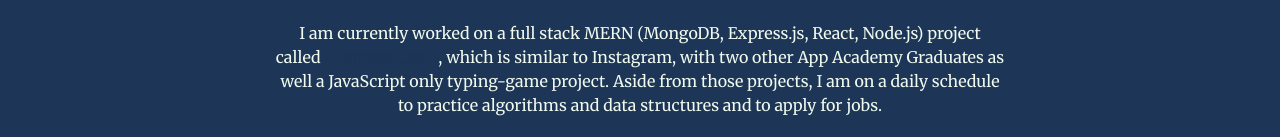
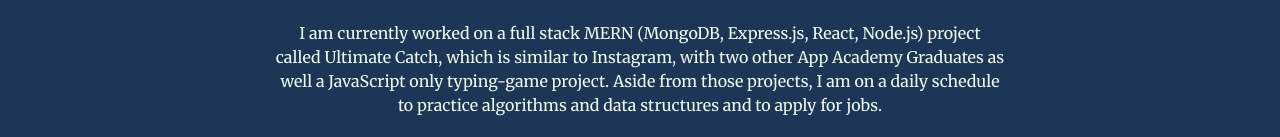
Before and after one commit to jonathanbgjo/portfolio, a plain HTML site: page index.html in a window 1280 px wide. Shown: the part 1580-1717 px from the top of the page. Drawn offline with nearby package versions, Linux system fonts and the light colour scheme.

Commit message:
link color

```diff
--- a/index.html
+++ b/index.html
@@ -64,7 +64,7 @@
 
                         <p class="text-white mt-0 mb-4">During COVID-19/quarantine, I wanted to further develop my skills to better prepare myself for my software career and have recently attended and graduated from App Academy, a full stack immersive bootcamp.
                         The main technologies I enjoyed and worked with include React, Redux, Ruby on Rails, JavaScript, PostgreSQL and MongoDB. </p>
-                        <p class="text-white mt-0 mb-4"> I am currently worked on a full stack MERN (MongoDB, Express.js, React, Node.js) project called <a href="#projects">Ultimate Catch</a>, which is similar to Instagram, with two other App Academy Graduates as well a JavaScript only typing-game project. Aside from those projects, I am on a daily schedule to practice algorithms and data structures and to apply for jobs.</p>
+                        <p class="text-white mt-0 mb-4"> I am currently worked on a full stack MERN (MongoDB, Express.js, React, Node.js) project called <a href="#projects" class = "text-white">Ultimate Catch</a>, which is similar to Instagram, with two other App Academy Graduates as well a JavaScript only typing-game project. Aside from those projects, I am on a daily schedule to practice algorithms and data structures and to apply for jobs.</p>
                         <p class="text-white mt-0 mb-4"> On a more personal note, some of my hobbies include video games, reading and working out. I played semi-professional Counter-Strike: Global Offensive but also have a love for Blizzard Ent. games like Diablo, StarCraft, WarCraft and a handful of other games!
                             Some of my favorite novels are <i>Name of the Wind</i> by Patrick Rothfuss and <i>The Way of Kings</i> or <i>Mistborn</i> by Brandon Sanderson.
                         </p>
```
